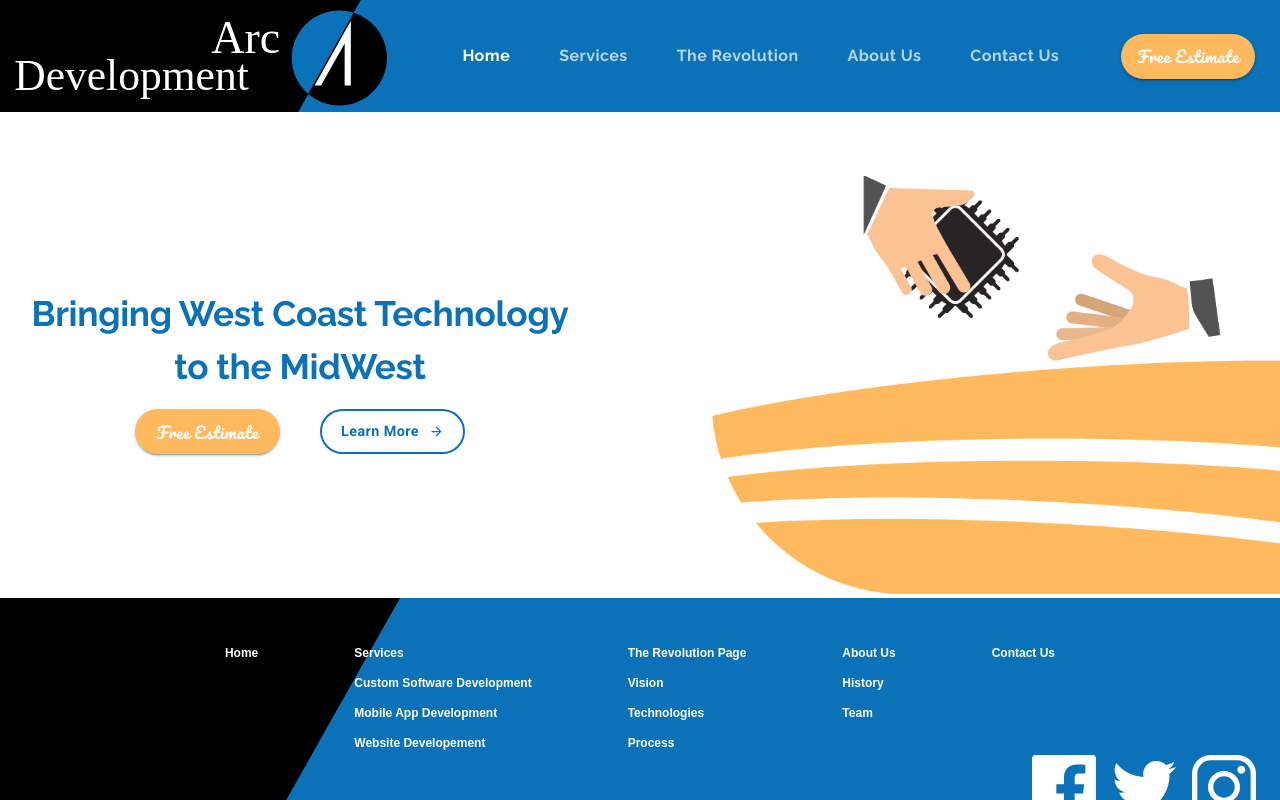
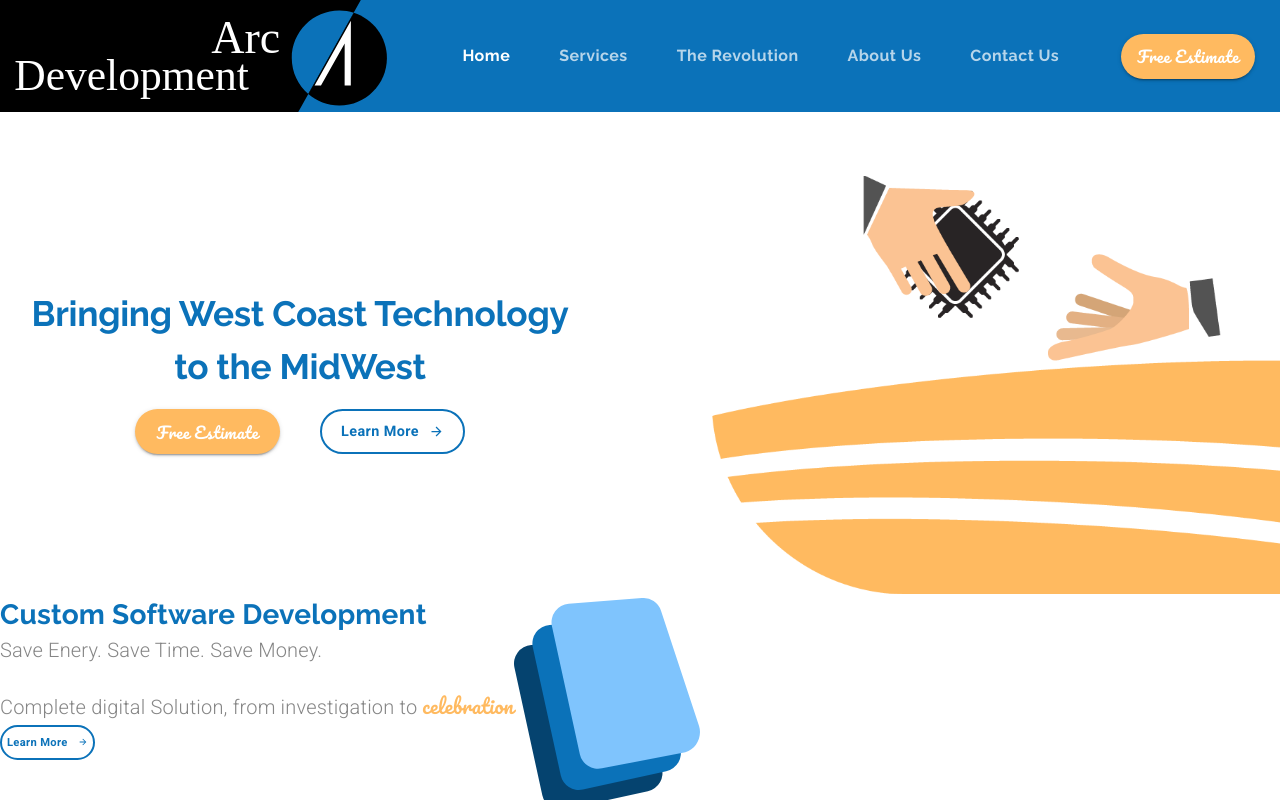
Before and after one commit to DaniyalManzoor/material-ui_practices, a React (Create React App) app: page / in a window 1280 px wide. Shown: the top 800 px of the page. Built offline with nearby package versions, Linux system fonts and the light colour scheme.

Commit message:
services custom software dev section

```diff
--- a/src/components/landingPage.js
+++ b/src/components/landingPage.js
@@ -9,6 +9,7 @@
 import Typography from "@material-ui/core/Typography";
 
 import animationData from "../animations/landinganimation/data.js";
+import customSoftwareIcon from "../assets/Custom Software Icon.svg";
 
 const useStyles = makeStyles((theme) => ({
   animation: {
@@ -35,13 +36,7 @@
     marginTop: "1em",
   },
   learnButtonHero: {
-    borderColor: theme.palette.common.blue,
-    color: theme.palette.common.blue,
-    borderWidth: 2,
-    textTransform: "none",
-    borderRadius: 50,
-    fontFamily: "Roboto",
-    fontWeight: "bold",
+    ...theme.typography.learnButton,
     fontSize: "0.9em",
     height: 45,
     width: 145,
@@ -59,6 +54,19 @@
     minWidth: "21.5em",
     marginLeft: "1em",
     [theme.breakpoints.down("xs")]: { marginLeft: 0 },
+  },
+  specialText: {
+    fontFamily: "Pacifico",
+    color: theme.palette.common.orange,
+  },
+  learnButton: {
+    ...theme.typography.learnButton,
+    fontSize: "0.7rem",
+    height: 35,
+    padding: 5,
+  },
+  subtitle: {
+    marginBottom: "1em",
   },
 }));
 
@@ -78,6 +86,7 @@
   return (
     <Grid container direction="column" className={classes.mainContainer}>
       <Grid item>
+        {/*----- Hero Block ------ */}
         <Grid container justify="flex-end" alignItems="center" direction="row">
           <Grid sm item className={classes.heroTextContainer}>
             <Typography variant="h2" align="center">
@@ -111,6 +120,32 @@
           </Grid>
         </Grid>
       </Grid>
+      <Grid item>
+        {/* ------- Services -------- */}
+        <Grid container direction="row">
+          <Grid item>
+            <Typography variant="h4">Custom Software Development</Typography>
+            <Typography variant="subtitle1" className={classes.subtitle}>
+              Save Enery. Save Time. Save Money.
+            </Typography>
+            <Typography variant="subtitle1">
+              Complete digital Solution, from investigation to{" "}
+              <span className={classes.specialText}>celebration</span>
+            </Typography>
+            <Button variant="outlined" className={classes.learnButton}>
+              <span style={{ marginRight: 10 }}>Learn More </span>
+              <ButtonArrow
+                width={10}
+                height={10}
+                fill={theme.palette.common.blue}
+              />
+            </Button>
+          </Grid>
+          <Grid item>
+            <img src={customSoftwareIcon} alt="Customer Software Icon" />
+          </Grid>
+        </Grid>
+      </Grid>
     </Grid>
   );
 };
--- a/src/components/ui/Theme.js
+++ b/src/components/ui/Theme.js
@@ -2,18 +2,19 @@
 
 const arcBlue = "#0B72B9";
 const arcOrange = "#FFBA60";
+const arcGray = "#868686";
 
 export default createMuiTheme({
   palette: {
     common: {
-      blue: `${arcBlue}`,
-      orange: `${arcOrange}`,
+      blue: arcBlue,
+      orange: arcOrange,
     },
     primary: {
-      main: `${arcBlue}`,
+      main: arcBlue,
     },
     secondary: {
-      main: `${arcOrange}`,
+      main: arcOrange,
     },
   },
   typography: {
@@ -33,8 +34,28 @@
       fontFamily: "Raleway",
       fontWeight: 700,
       fontSize: "2.2rem",
-      color: `${arcBlue}`,
+      color: arcBlue,
       lineHeight: 1.5,
+    },
+    h4: {
+      fontFamily: "Raleway",
+      fontSize: "1.75rem",
+      color: arcBlue,
+      fontWeight: 700,
+    },
+    subtitle1: {
+      fontWeight: 300,
+      color: arcGray,
+      fontSize: "1.25rem",
+    },
+    learnButton: {
+      borderColor: arcBlue,
+      color: arcBlue,
+      borderWidth: 2,
+      textTransform: "none",
+      borderRadius: 50,
+      fontFamily: "Roboto",
+      fontWeight: "bold",
     },
   },
 });
```
